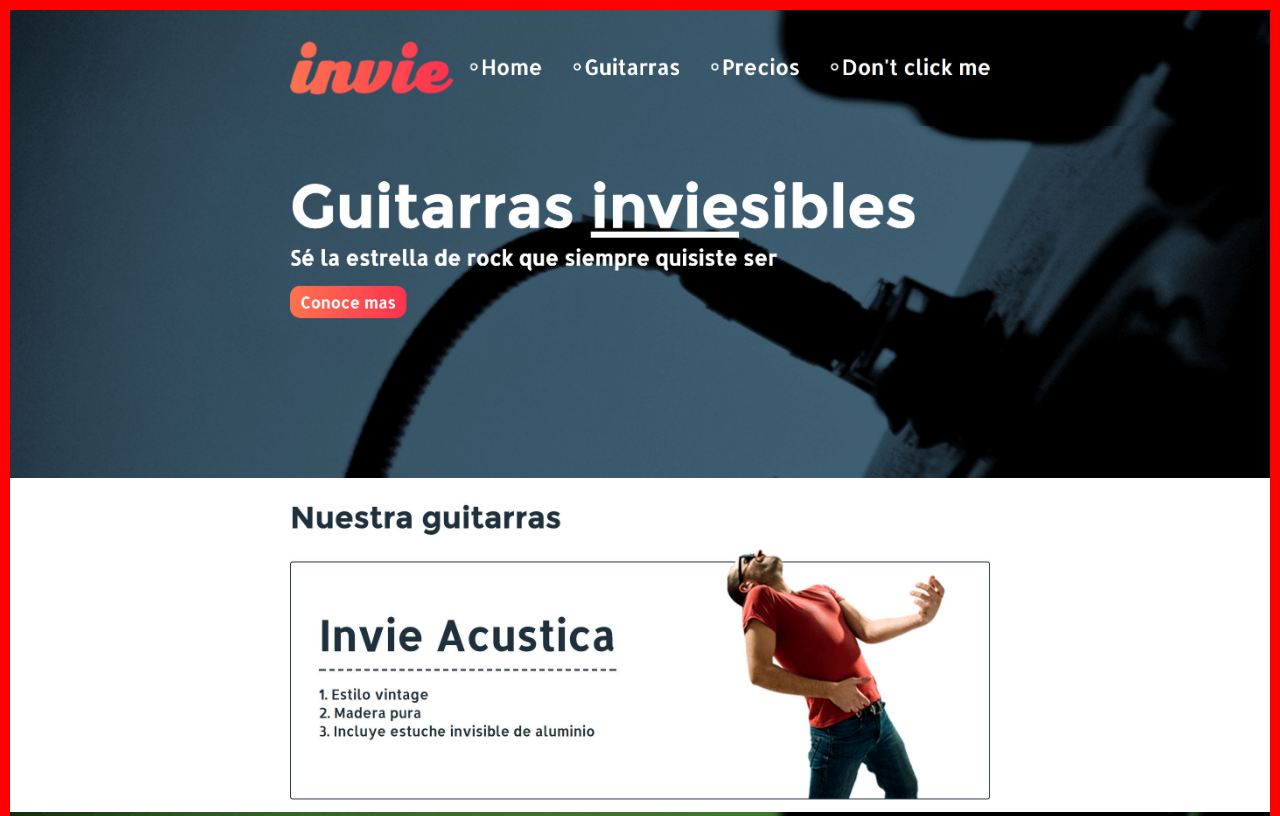
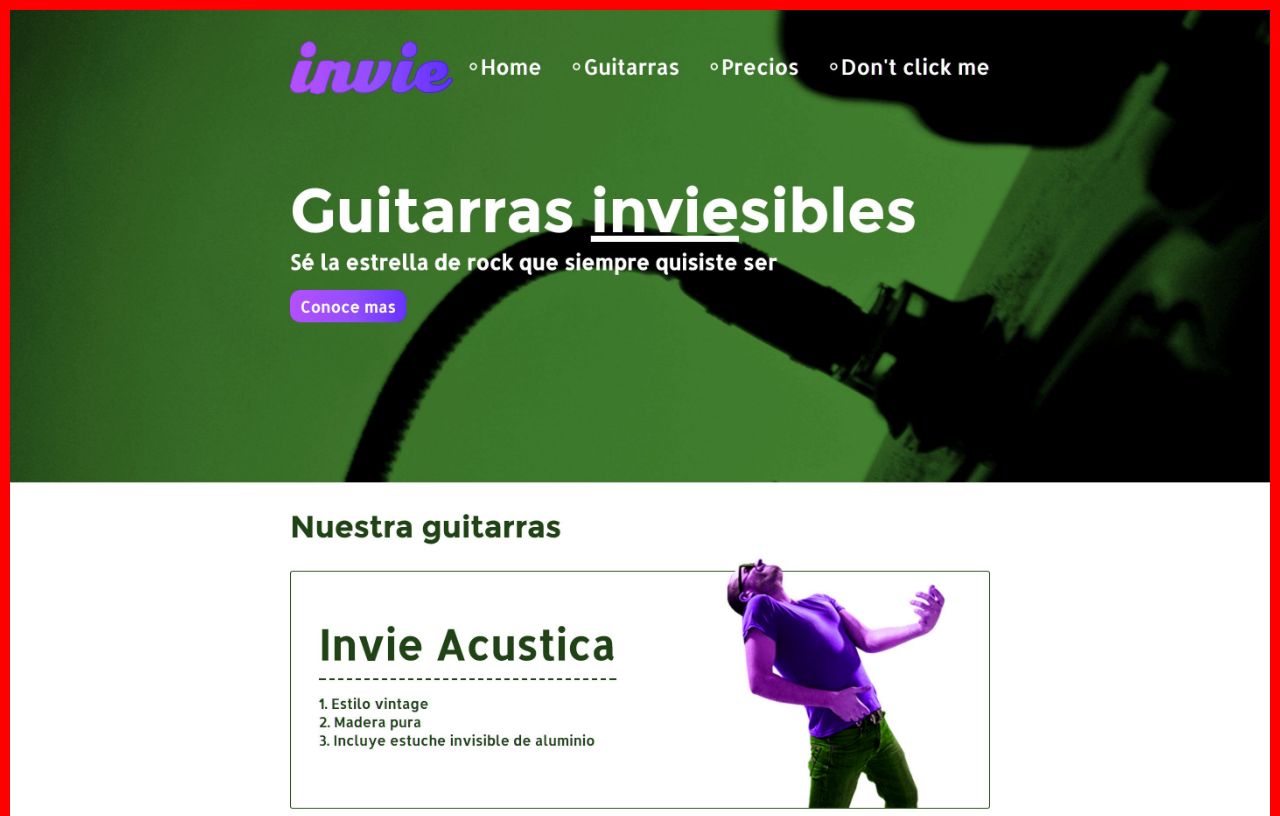
Before and after one commit to Managall/invie-github, a plain HTML site: page index.html in a window 1280 px wide. Shown: the top 816 px of the page. Drawn offline with Linux system fonts and the light colour scheme.

Commit message:
merge RD

```diff
--- a/index.html
+++ b/index.html
@@ -25,11 +25,6 @@
   <body>
 
     <img src="invie-responsive.png" alt="" id="responsive">
-    <img src="header.jpg" alt="">
-    <img src="hero.jpg" alt="">
-    <img src="acustica.jpg" alt="">
-
-
     <img src="nueva-version.jpg" alt="">
 
 
```
